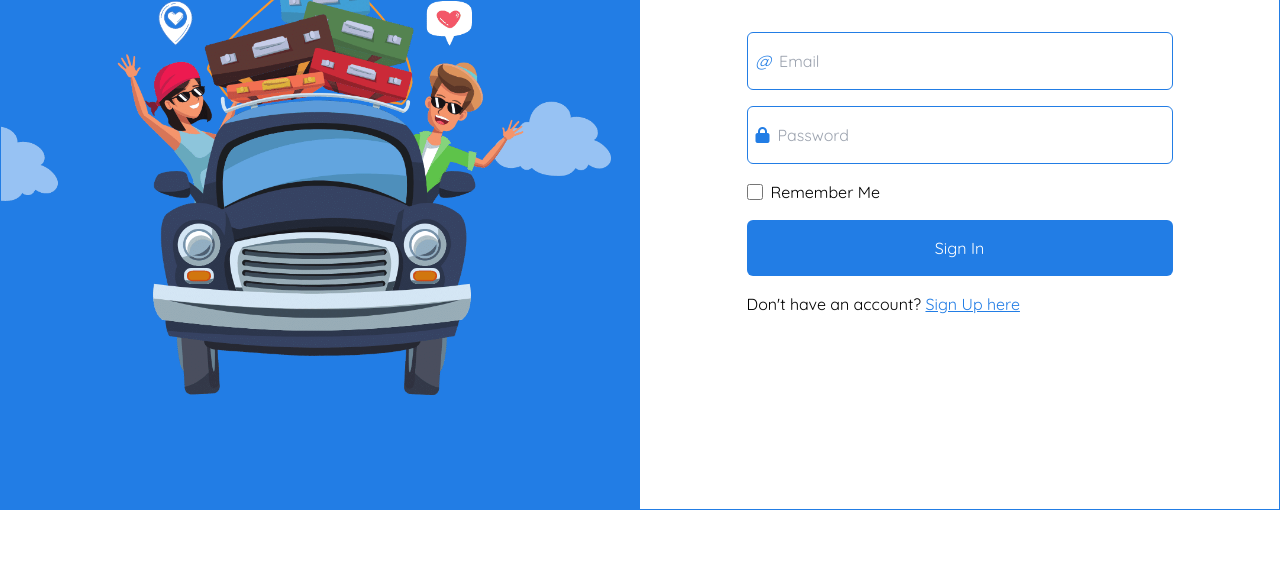
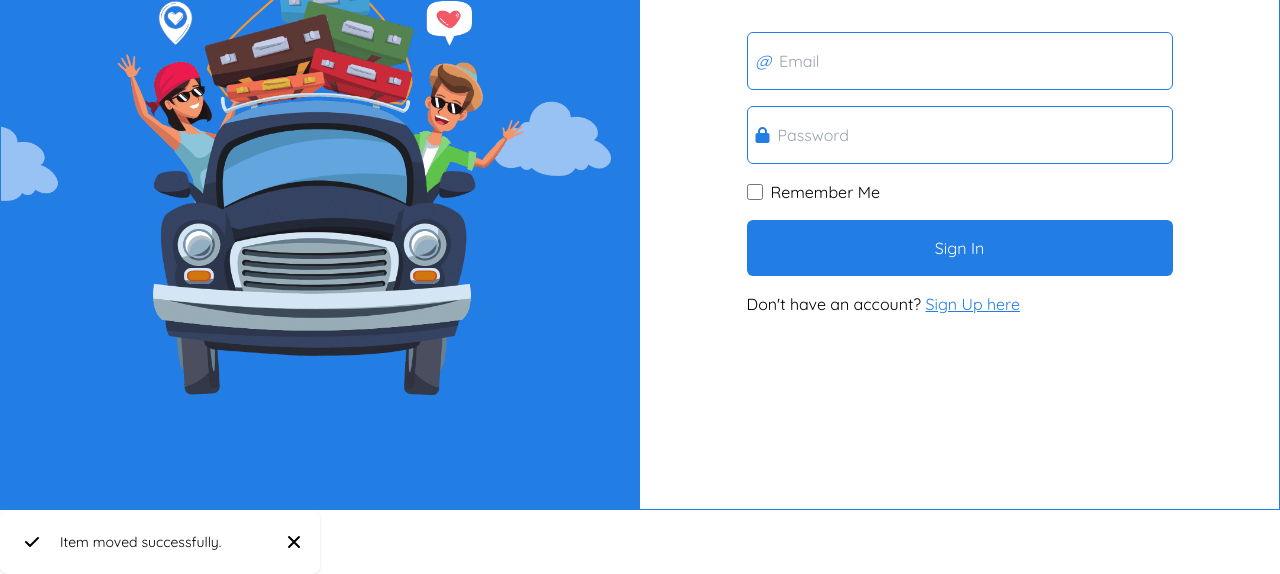
Before and after one commit to victorvi007/inter-campus-ride, a website: page login.html in a window 1280 px wide. Shown: the part 290-864 px from the top of the page. Before the commit the page ends 800 px from the top, so only its background shows below. Drawn offline with Linux system fonts and the light colour scheme.

Commit message:
modals ceated

```diff
--- a/login.html
+++ b/login.html
@@ -51,5 +51,16 @@
             </div>
         </div>
     </form>
+    <div id="toast-success" class="absolute flex items-center w-full max-w-xs p-4 mb-4 text-gray-500 bg-white rounded-lg shadow dark:text-gray-400 dark:bg-primary" role="alert">
+        <div class="inline-flex items-center justify-center flex-shrink-0 w-8 h-8 text-green-500 bg-green-100 rounded-lg dark:bg-green-800 dark:text-green-200">
+            <svg aria-hidden="true" class="w-5 h-5" fill="currentColor" viewBox="0 0 20 20" xmlns="http://www.w3.org/2000/svg"><path fill-rule="evenodd" d="M16.707 5.293a1 1 0 010 1.414l-8 8a1 1 0 01-1.414 0l-4-4a1 1 0 011.414-1.414L8 12.586l7.293-7.293a1 1 0 011.414 0z" clip-rule="evenodd"></path></svg>
+            <span class="sr-only">Check icon</span>
+        </div>
+        <div class="ml-3 text-sm font-normal">Item moved successfully.</div>
+        <button type="button" class="ml-auto -mx-1.5 -my-1.5 bg-white text-gray-400 hover:text-gray-900 rounded-lg focus:ring-2 focus:ring-gray-300 p-1.5 hover:bg-gray-100 inline-flex h-8 w-8 dark:text-gray-500 dark:hover:text-white dark:bg-gray-800 dark:hover:bg-gray-700" data-dismiss-target="#toast-success" aria-label="Close">
+            <span class="sr-only">Close</span>
+            <svg aria-hidden="true" class="w-5 h-5" fill="currentColor" viewBox="0 0 20 20" xmlns="http://www.w3.org/2000/svg"><path fill-rule="evenodd" d="M4.293 4.293a1 1 0 011.414 0L10 8.586l4.293-4.293a1 1 0 111.414 1.414L11.414 10l4.293 4.293a1 1 0 01-1.414 1.414L10 11.414l-4.293 4.293a1 1 0 01-1.414-1.414L8.586 10 4.293 5.707a1 1 0 010-1.414z" clip-rule="evenodd"></path></svg>
+        </button>
+    </div>
 </body>
 </html>
--- a/package.json
+++ b/package.json
@@ -36,6 +36,7 @@
     "is-extglob": "^2.1.1",
     "is-glob": "^4.0.3",
     "is-number": "^7.0.0",
+    "izitoast": "^1.4.0",
     "jiti": "^1.18.2",
     "lilconfig": "^2.1.0",
     "lines-and-columns": "^1.2.4",
@@ -43,8 +44,8 @@
     "micromatch": "^4.0.5",
     "minimatch": "^3.1.2",
     "mz": "^2.7.0",
+    "nanoid": "^3.3.6",
     "normalize-path": "^3.0.0",
-    "nanoid": "^3.3.6",
     "object-assign": "^4.1.1",
     "object-hash": "^3.0.0",
     "once": "^1.4.0",
```
Also changed, not shown: assets/css/output.css, modals/viewParticulars.html (line endings or trailing spaces), 1 other file.
